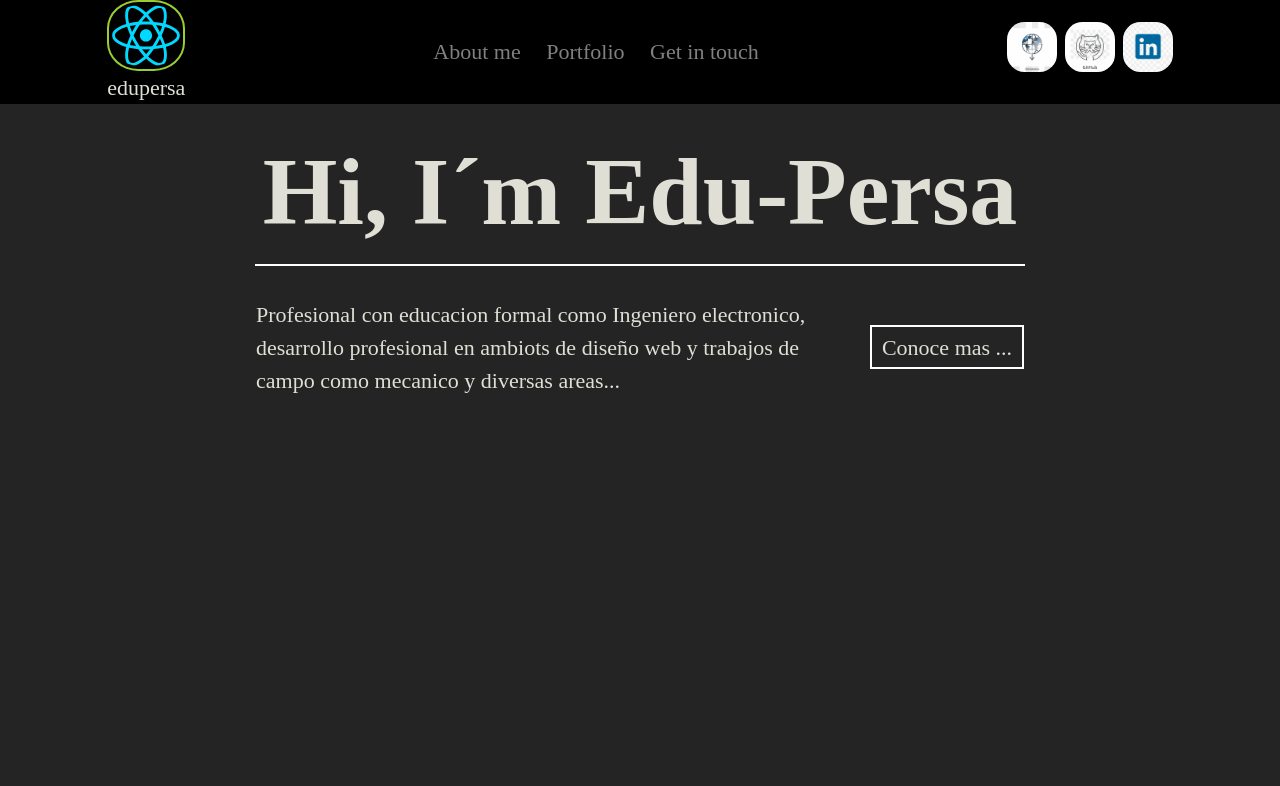
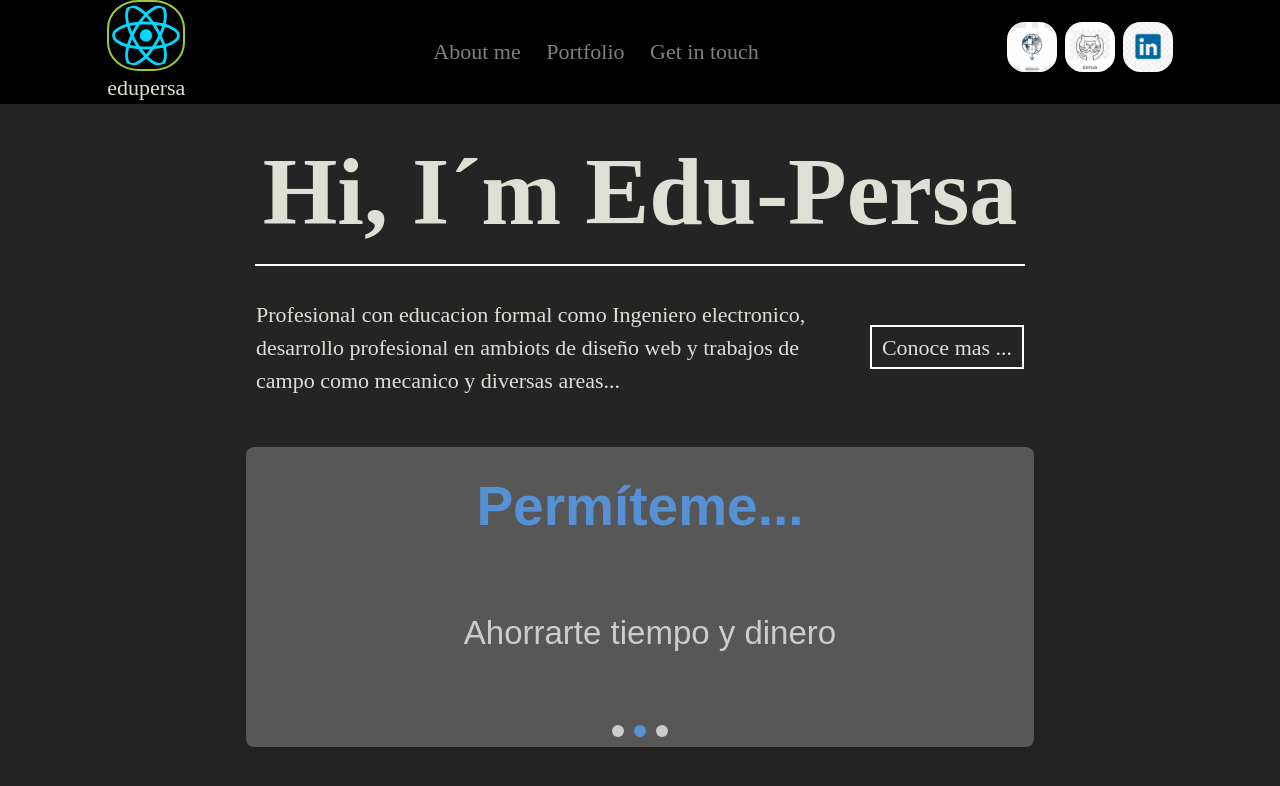
Before and after one commit to EduPerSa/edupersa, a React (Vite) app: page / in a window 1280 px wide. Shown: the top 786 px of the page. Built offline with nearby package versions, Linux system fonts and the light colour scheme.

Commit message:
Se crea el slider con las tres caracteristicas

```diff
--- a/src/App.tsx
+++ b/src/App.tsx
@@ -1,11 +1,13 @@
 import AboutMe from "./components/AboutMe/AboutMe.tsx";
 import Menu from "./components/Menu/Menu.tsx";
+import SliderSection from "./components/SliderSection/SliderSection.tsx";
 
 export default function App() {
     return (
         <>
             <Menu></Menu>
             <AboutMe/>
+            <SliderSection/>
         </>
     )
 }
--- a/src/components/Menu/MenuNav.tsx
+++ b/src/components/Menu/MenuNav.tsx
@@ -25,7 +25,7 @@ export default function MenuNav() {
                 onlyText
             />
             <ButtonLink
-                href=""
+                href="#slider"
                 selected={menuSelected === "porfolio"}
                 onClick={(event) => handleSetMenuSelected(event, "porfolio")}
                 text="Portfolio"
--- /dev/null
+++ b/src/components/SliderSection/SliderSection.module.css
@@ -0,0 +1,93 @@
+.slider-container {
+  display: flex;
+  flex-direction: column;
+  align-items: center;
+  justify-content: center;
+  min-height: 250px; /* Ajusta según sea necesario */
+  background-color: #f0f0f03f; /* Color de fondo de la sección */
+  color: #333;
+  font-family: Arial, sans-serif;
+  padding: 10px;
+  text-align: center;
+  border-radius: 8px;
+  box-shadow: 0 4px 8px rgba(0, 0, 0, 0.1);
+  margin: 50px auto;
+  max-width: 60vw;
+}
+
+.slider-container h2 {
+  margin: .5rem auto;
+}
+
+.main-phrase {
+  font-size: 2.5em;
+  margin-bottom: 20px;
+  color: rgb(86, 145, 213); /* Un azul que combine */
+  font-weight: bold;
+}
+
+.slider {
+  position: relative;
+  width: 90%;
+  max-width: 600px;
+  min-height: 150px;
+  overflow: hidden;
+  display: flex;
+  align-items: center;
+  justify-content: center;
+}
+
+.slide-text {
+  color: rgb(204, 204, 204);
+  position: absolute;
+  top: 30%;
+  left: 0;
+  width: 100%;
+  font-size: 1.5em;
+  opacity: 0;
+  transform: translate(0, -50%) translateY(20px);
+  transition: opacity 0.8s ease-in-out, transform 0.8s ease-in-out;
+  padding: 0 10px;
+  white-space: normal;
+  word-wrap: break-word;
+}
+
+.slide-text.active {
+  opacity: 1;
+  transform: translate(0, -50%) translateY(0);
+}
+
+.dots {
+  display: flex;
+  margin-top: 20px;
+}
+
+.dot {
+  width: 12px;
+  height: 12px;
+  background-color: rgb(204, 204, 204);
+  border-radius: 50%;
+  margin: 0 5px;
+  cursor: pointer;
+  transition: background-color 0.3s ease;
+}
+
+.dot.active-dot {
+  background-color: #5691d5;
+}
+
+@media screen and (max-width: 600px) {
+  .slider-container{
+    max-width: 85vw;
+    min-height: fit-content;
+  }
+
+  .slider {
+    min-height: 80px;
+  }
+
+  .slide-text {
+    margin: 10px 0;
+  }
+
+}
--- /dev/null
+++ b/src/components/SliderSection/SliderSection.tsx
@@ -0,0 +1,51 @@
+
+import React, { useState, useEffect } from 'react';
+import styles from './SliderSection.module.css';
+
+
+
+const SliderSection: React.FC = () => {
+
+  const [currentIndex, setCurrentIndex] = useState<number>(0);
+
+  type SlideContent = string;
+  const slides: SlideContent[] = [
+    "Hacer que tus desafios sean diversion para mi",
+    "Ahorrarte tiempo y dinero",
+    "Entregarte la mejor solución y optimizar tus ideas",
+  ];
+  useEffect(() => {
+    const interval = setInterval(() => {
+      setCurrentIndex((prevIndex: number) => (prevIndex + 1) % slides.length);
+    }, 3000);
+
+    return () => clearInterval(interval);
+  }, [slides.length]);
+
+  return (
+    <section id="slider" className={styles["slider-container"]}>
+      <h2 className={styles["main-phrase"]}> Permíteme... </h2>
+      <div className={styles["slider"]}>
+        {slides.map((slide: SlideContent, index: number) => (
+          <p
+            key={index}
+            className={`${styles["slide-text"]} ${index === currentIndex ? styles["active"] : ''}`}
+          >
+            {slide}
+          </p>
+        ))}
+      </div>
+      <div className={styles["dots"]}>
+        {slides.map((_: SlideContent, index: number) => (
+          <span
+            key={index}
+            className={`${styles["dot"]} ${index === currentIndex ? styles["active-dot"] : ''}`}
+            onClick={() => setCurrentIndex(index)}
+          ></span>
+        ))}
+      </div>
+    </section>
+  );
+};
+
+export default SliderSection;
```
